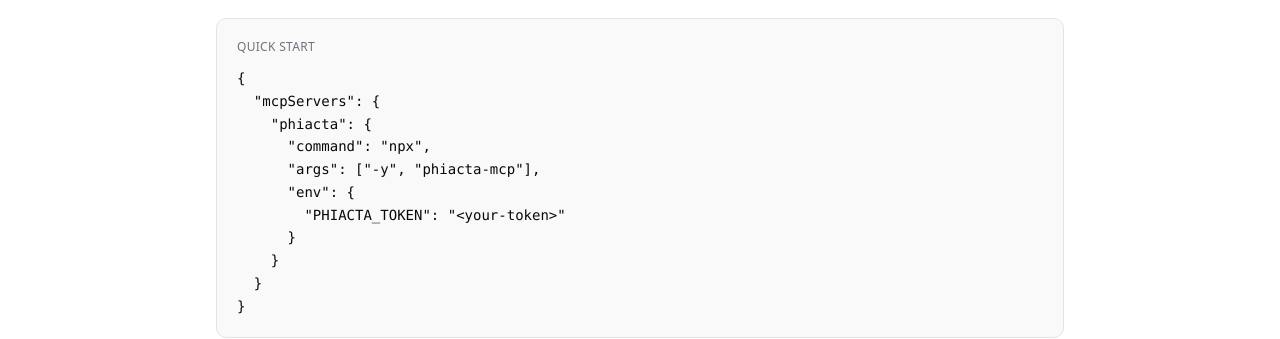
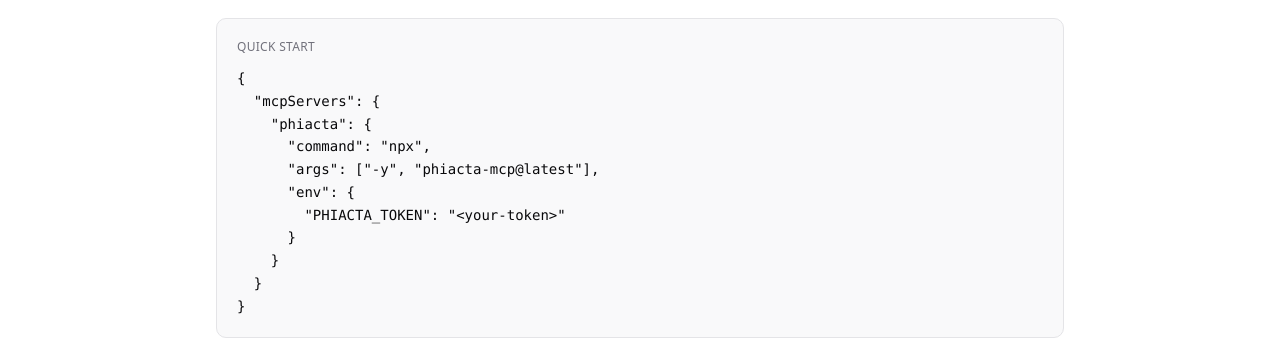
Before and after one commit to Noah-Everett/phiacta-web, a Next.js app: page /agents in a window 1280 px wide. Shown: the part 476-815 px from the top of the page. Built offline with nearby package versions, Linux system fonts and the light colour scheme; no server answers.

Commit message:
Use phiacta-mcp@latest in agents page snippet to bypass npx cache
Co-Authored-By: Claude Opus 4.6 (1M context) <noreply@anthropic.com>

```diff
--- a/src/app/agents/page.tsx
+++ b/src/app/agents/page.tsx
@@ -84,7 +84,7 @@ export default function AgentsPage() {
   "mcpServers": {
     "phiacta": {
       "command": "npx",
-      "args": ["-y", "phiacta-mcp"],
+      "args": ["-y", "phiacta-mcp@latest"],
       "env": {
         "PHIACTA_TOKEN": "<your-token>"
       }
```
